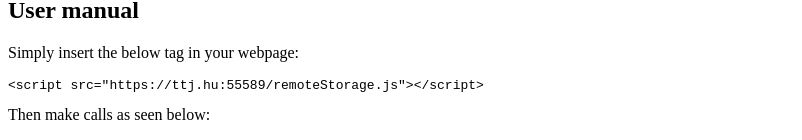
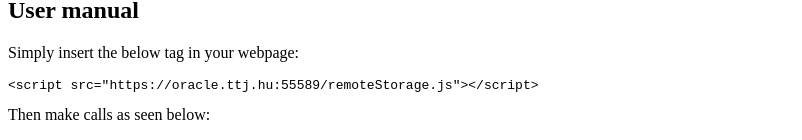
Before and after one commit to tomjtoth/remote_storage, a plain HTML site: page static/index.html in a window 1280 px wide. Shown: the part 121-261 px from the top of the page, without its empty margins (0-802 px from the left). Drawn offline with Linux system fonts and the light colour scheme.

Commit message:
changed to 'oracle.ttj.hu' in +1 place

```diff
--- a/static/index.html
+++ b/static/index.html
@@ -17,7 +17,7 @@
     </p>
     <h2>User manual</h2>
     <p>Simply insert the below tag in your webpage:
-    <pre>&lt;script src="https://ttj.hu:55589/remoteStorage.js"&gt;&lt;/script&gt;</pre>
+    <pre>&lt;script src="https://oracle.ttj.hu:55589/remoteStorage.js"&gt;&lt;/script&gt;</pre>
     Then make calls as seen below:
     <ul>
         <li>
```
